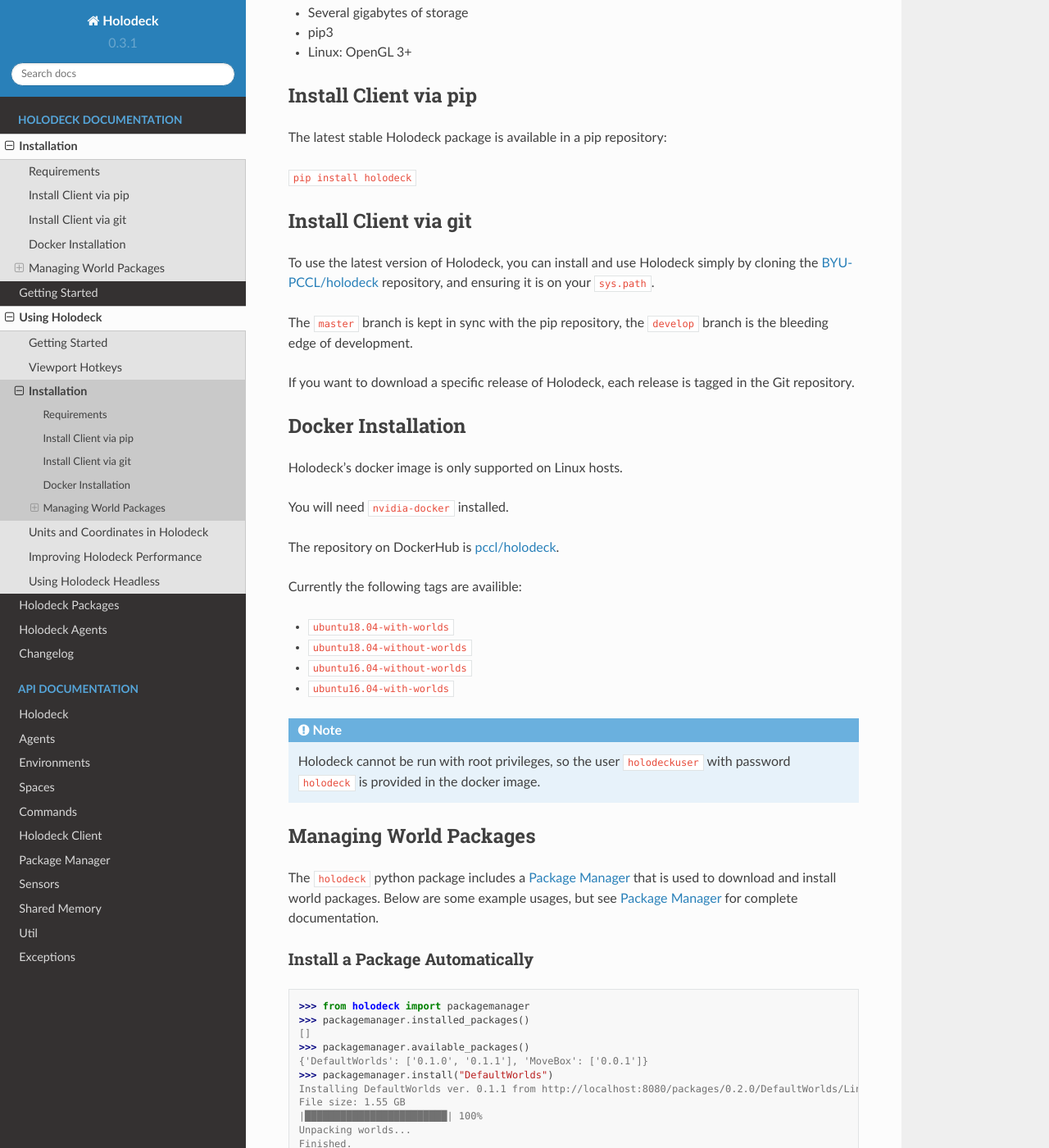
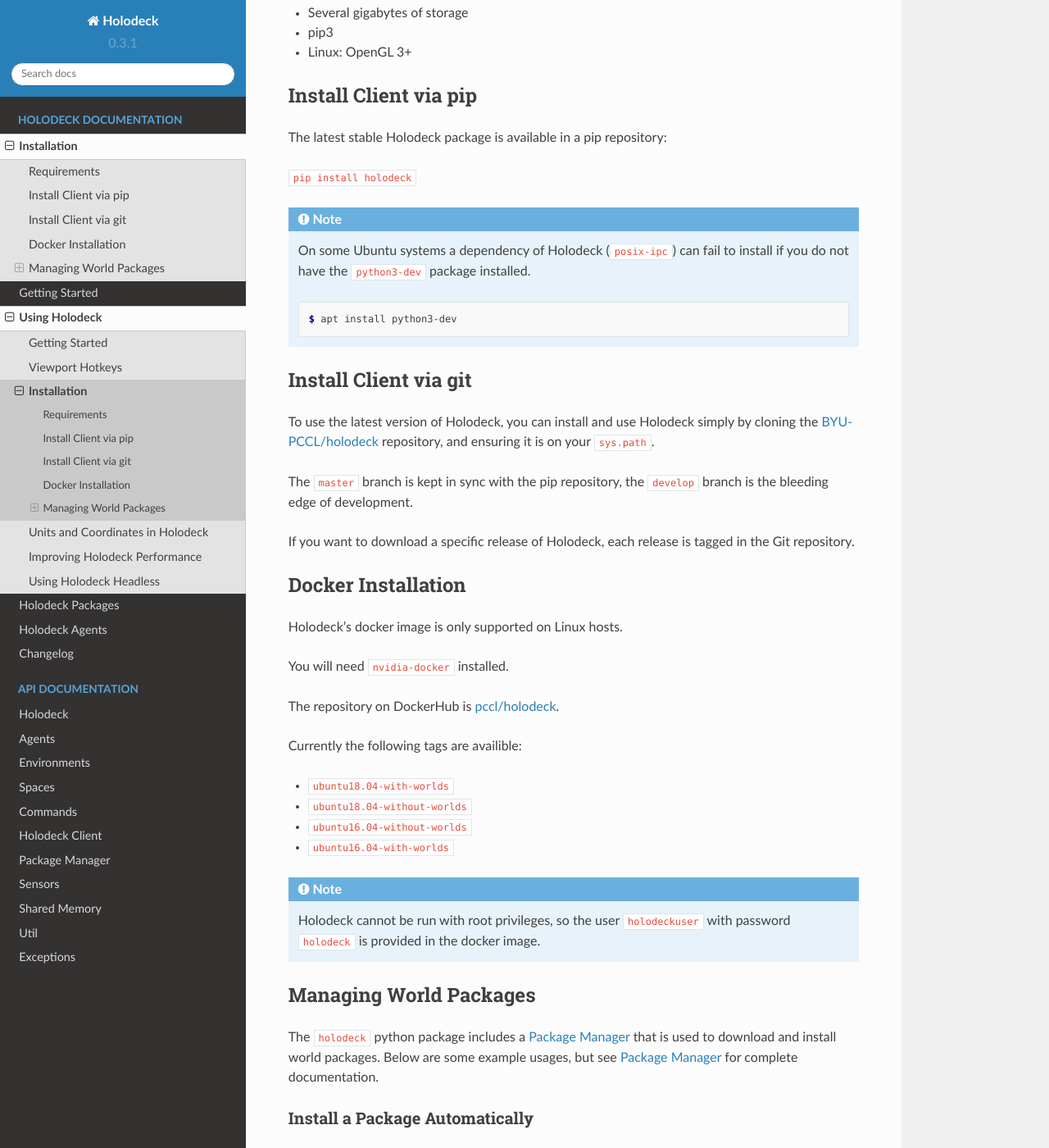
Before and after one commit to BYU-PCCL/holodeck, a Sphinx documentation site: the page built from docs/usage/installation.rst, in a window 1280 px wide and 1400 px high, scrolled down 333 px. Shown: the whole window at 82% size. Built offline with Sphinx 7.4.7 and the Read the Docs theme 2.0.0, drawn with Linux system fonts in a browser that asks for light colours; formulas are drawn with MathJax 3; some of the changed text lies outside the part shown.

```diff
--- a/docs/usage/installation.rst
+++ b/docs/usage/installation.rst
@@ -4,9 +4,10 @@
 Installation
 ============
 
-Holodeck is installed in two portions: a client python library (``holodeck``) is
-installed first, which then downloads world packages. The python portion is very
-small, while the world packages ("binaries") can be several gigabytes.
+Holodeck is installed in two portions: a client python library (``holodeck``)
+is installed first, which then downloads world packages. The python portion is
+very small, while the world packages ("binaries") can be several gigabytes.
+
 
 Requirements
 ============
@@ -22,6 +23,14 @@
 The latest stable Holodeck package is available in a pip repository:
 
 ``pip install holodeck``
+
+.. note::
+   On some Ubuntu systems a dependency of Holodeck (``posix-ipc``) can fail to
+   install if you do not have the ``python3-dev`` package installed.
+
+   .. code-block:: console
+
+      $ apt install python3-dev
 
 Install Client via git
 =======================
@@ -57,8 +66,8 @@
 .. _`pccl/holodeck`: https://hub.docker.com/r/pccl/holodeck
 
 .. note::
-   Holodeck cannot be run with root privileges, so the user ``holodeckuser`` with
-   password ``holodeck`` is provided in the docker image.
+   Holodeck cannot be run with root privileges, so the user ``holodeckuser``
+   with password ``holodeck`` is provided in the docker image.
 
 Managing World Packages
 =======================
```
Also changed, not shown: other parts of docs/usage/installation.rst (+2 -2 lines), 1 other file.
